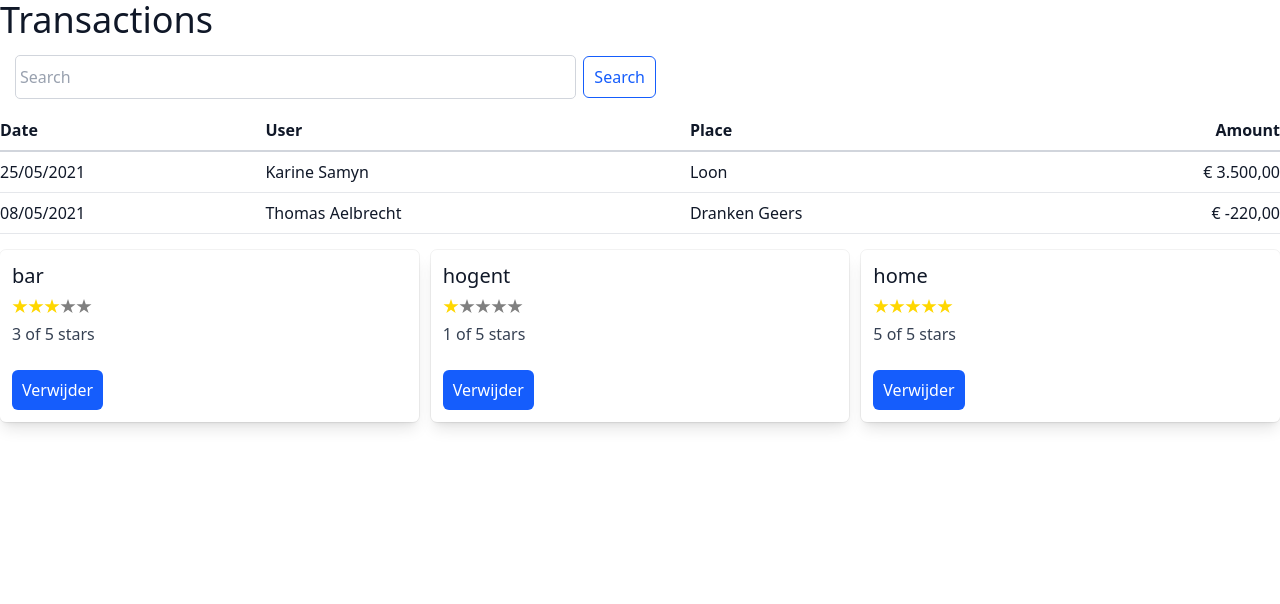
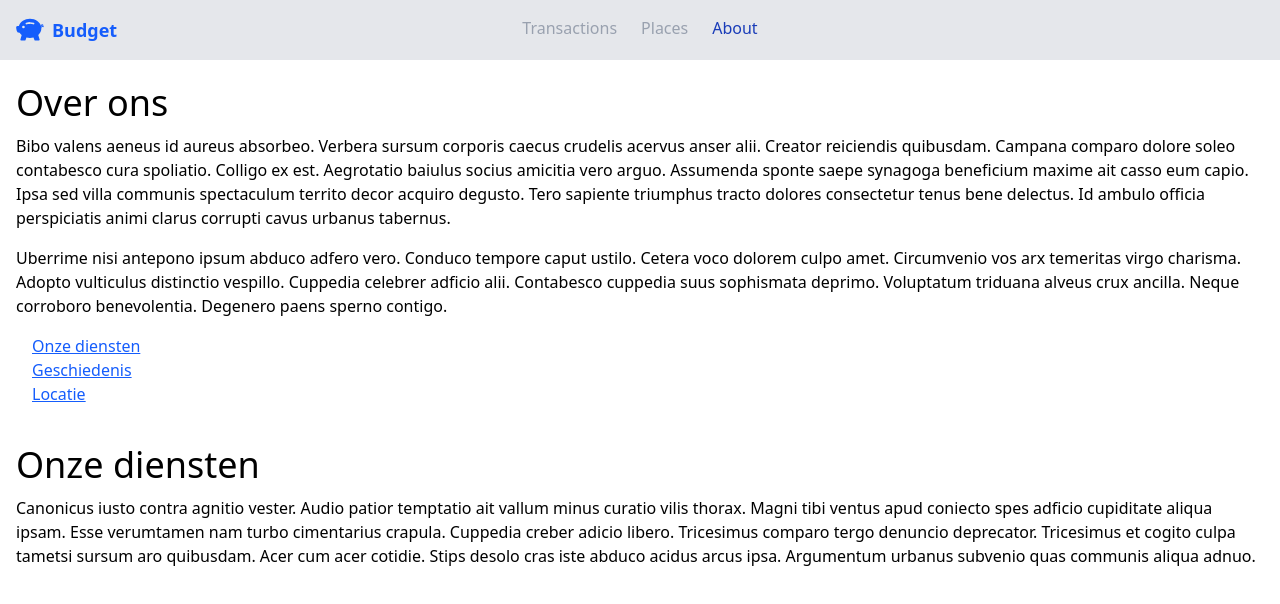
Before and after one commit to HOGENT-frontendweb/frontendweb-budget, a React (Vite) app: page /about/services in a window 1280 px wide. Shown: the top 604 px of the page. Built offline with nearby package versions, Linux system fonts and the light colour scheme.

Commit message:
React Router

```diff
--- a/package.json
+++ b/package.json
@@ -10,10 +10,12 @@
     "preview": "vite preview"
   },
   "dependencies": {
+    "@faker-js/faker": "^10.0.0",
     "@tailwindcss/vite": "^4.1.13",
     "react": "^19.1.1",
     "react-dom": "^19.1.1",
     "react-icons": "^5.5.0",
+    "react-router": "^7.9.3",
     "tailwindcss": "^4.1.13"
   },
   "devDependencies": {
--- a/src/App.jsx
+++ /dev/null
@@ -1,12 +0,0 @@
-import PlacesList from './components/places/PlacesList';
-import TransactionList from './components/transactions/TransactionsList';
-
-function App() {
-  return (
-    <div className="bg-white text-gray-900">
-      <TransactionList />
-      <PlacesList />
-    </div>);
-}
-
-export default App;
--- /dev/null
+++ b/src/components/Navbar.jsx
@@ -0,0 +1,81 @@
+// src/components/Navbar.jsx
+import { NavLink, Link } from 'react-router';
+import { useState } from 'react';
+import { BsFillPiggyBankFill } from 'react-icons/bs';
+
+const NavItem = ({ to, children, options}) => {
+  return (
+    <li className="mb-1">
+      <NavLink className={`text-gray-400 rounded  aria-[current=page]:text-blue-800 ${options}`}
+        to={to}>{children}</NavLink>
+    </li>
+  );
+};
+
+const Logo = () => {
+  return (
+    <Link to="/transactions" className="mr-auto flex items-center space-x-2 text-blue-600 hover:text-blue-800">
+      <BsFillPiggyBankFill size={28} className="text-blue-600" />
+      <span className="font-semibold text-lg">Budget</span>
+    </Link>
+  );
+};
+
+export default function Navbar() {
+
+  const [isNavbarOpen, setIsNavbarOpen] = useState(false);
+
+  const toggleNavbar = () => {
+    setIsNavbarOpen(!isNavbarOpen);
+  };
+
+  return (
+    <>
+      <nav className="relative px-4 py-4 flex justify-between items-center bg-gray-200">
+
+        <div className="flex items-center">
+          <Logo />
+        </div>
+
+        <div className="lg:hidden">
+          <button className="navbar-burger flex items-center text-blue-600 p-3" onClick={toggleNavbar}>
+            <svg className="block h-4 w-4 fill-current" viewBox="0 0 20 20" xmlns="http://www.w3.org/2000/svg">
+              <title>Mobile menu</title>
+              <path d="M0 3h20v2H0V3zm0 6h20v2H0V9zm0 6h20v2H0v-2z"></path>
+            </svg>
+          </button>
+        </div>
+        <ul className="hidden absolute top-1/2 left-1/2
+        transform -translate-y-1/2 -translate-x-1/2 lg:flex lg:mx-auto lg:items-center lg:w-auto lg:space-x-6">
+          <NavItem to="/transactions">Transactions</NavItem>
+          <NavItem to="/places">Places</NavItem>
+          <NavItem to="/about">About</NavItem>
+        </ul>
+      </nav>
+      <div className={`navbar-menu relative z-50 ${isNavbarOpen ? 'block' : 'hidden'}`}>
+        <div className="navbar-backdrop fixed inset-0 bg-gray-800 opacity-25"></div>
+        <nav className="fixed top-0 left-0 bottom-0 flex flex-col w-5/6
+        max-w-sm py-6 px-6 bg-white border-r overflow-y-auto space-between">
+          <div className="flex items-center mb-8">
+            <Logo/>
+            <button onClick={toggleNavbar} className="navbar-close" >
+              <svg className="h-6 w-6 text-gray-400 cursor-pointer hover:text-gray-500"
+                xmlns="http://www.w3.org/2000/svg" fill="none"
+                viewBox="0 0 24 24"
+                stroke="currentColor">
+                <path stroke-linecap="round" stroke-linejoin="round" stroke-width="2" d="M6 18L18 6M6 6l12 12"></path>
+              </svg>
+            </button>
+          </div>
+          <div>
+            <ul>
+              <NavItem to="/transactions" options="block p-4 text-sm font-semibold">Transactions</NavItem>
+              <NavItem to="/places" options="block p-4 text-sm font-semibold">Places</NavItem>
+              <NavItem to="/about" options="block p-4 text-sm font-semibold">About</NavItem>
+            </ul>
+          </div>
+        </nav>
+      </div>
+    </>
+  );
+}
--- a/src/components/places/Place.jsx
+++ b/src/components/places/Place.jsx
@@ -1,4 +1,5 @@
 import StarRating from './StarRating';
+import { Link } from 'react-router';
 export default function Place({ id, name, rating, onDelete, onRate }) {
 
   const handleDelete = () => {
@@ -11,7 +12,9 @@ export default function Place({ id, name, rating, onDelete, onRate }) {
 
   return (
     <div className="p-3 outline outline-black/5 rounded-md shadow-lg mb-4">
-      <h5 className="text-xl font-medium mb-2">{name}</h5>
+      <h5 className="text-xl font-medium mb-2">
+        <Link className="text-blue-600 underline" to={`/places/${id}`}>{name}</Link>
+      </h5>
       <StarRating selectedStars={rating} onRate={handleRate} />
       <button className='mt-6 py-2 px-2.5 rounded-md bg-blue-600 text-white' onClick={handleDelete}>Verwijder</button>
     </div>
--- a/src/index.css
+++ b/src/index.css
@@ -1 +1,8 @@
 @import 'tailwindcss';
+
+@layer base {
+  h1 {
+    font-size: var(--text-4xl);
+    margin-bottom: 4px;
+  }
+}
--- a/src/main.jsx
+++ b/src/main.jsx
@@ -1,10 +1,66 @@
 import { StrictMode } from 'react';
 import { createRoot } from 'react-dom/client';
 import './index.css';
-import App from './App.jsx';
+import { createBrowserRouter, Navigate } from 'react-router';
+import { RouterProvider } from 'react-router/dom';
+import TransactionList from './pages/transactions/TransactionsList.jsx';
+import PlacesList from './pages/places/PlacesList.jsx';
+import NotFound from './pages/NotFound.jsx';
+import About from './pages/about/About.jsx';
+import { Services, History, Location } from './pages/about/About.jsx';
+import PlaceDetail from './pages/places/PlaceDetail.jsx';
+import Layout from './pages/Layout.jsx';
+
+const router = createBrowserRouter([
+  {
+    Component: Layout,
+    children: [
+      {
+        path: '/',
+        element: <Navigate replace to='/transactions' />,
+      },
+      { path: 'transactions', Component: TransactionList },
+      {
+        path: '/places',
+        children: [
+          {
+            index: true,
+            Component: PlacesList,
+          },
+          {
+            path: ':id',
+            Component: PlaceDetail,
+          },
+        ],
+      },
+      {
+        path: 'about',
+        Component: About,
+        children: [
+          {
+            path: 'services',
+            Component: Services,
+          },
+          {
+            path: 'history',
+            Component: History,
+          },
+          {
+            path: 'location',
+            Component: Location,
+          },
+        ],
+      },
+      {
+        path: 'services',
+        element: <Navigate to='/about/services' replace />,
+      },
+      { path: '*', Component: NotFound },
+    ],
+  }]);
 
 createRoot(document.getElementById('root')).render(
   <StrictMode>
-    <App />
+    <RouterProvider router={router} />
   </StrictMode>,
 );
--- /dev/null
+++ b/src/pages/Layout.jsx
@@ -0,0 +1,15 @@
+import { Outlet } from 'react-router';
+import Navbar from '../components/Navbar';
+import { ScrollRestoration } from 'react-router';
+
+export default function Layout() {
+  return (
+    <div className='container-xl'>
+      <Navbar />
+      <div className='p-4'>
+        <Outlet />
+      </div>
+      <ScrollRestoration />
+    </div>
+  );
+}
--- /dev/null
+++ b/src/pages/NotFound.jsx
@@ -0,0 +1,21 @@
+import { useLocation, useNavigate } from 'react-router';
+
+const NotFound = () => {
+  const navigate = useNavigate();
+  const { pathname } = useLocation();
+
+  const handleGoHome = () => {
+    navigate('/', { replace: true });
+  };
+
+  return (
+    <div>
+      <h1>Pagina niet gevonden</h1>
+      <p>Er is geen pagina met als url {pathname}, probeer iets anders.</p>
+      <button className='py-2 px-2.5 rounded-md text-blue-600
+      border border-blue-600 mt-4' onClick={handleGoHome}>Go home!</button>
+    </div>
+  );
+};
+
+export default NotFound;
--- /dev/null
+++ b/src/pages/about/About.jsx
@@ -0,0 +1,47 @@
+import { faker } from '@faker-js/faker';
+import { Link, Outlet } from 'react-router';
+
+const About = () => (
+  <div>
+    <h1>Over ons</h1>
+    <div>
+      <p className="mb-4">{faker.lorem.paragraph(10)}</p>
+      <p>{faker.lorem.paragraph(10)}</p>
+    </div>
+    <ul  className="p-4 mb-4">
+      <li>
+        <Link to='/about/services' className="text-blue-600 underline">Onze diensten</Link>
+      </li>
+      <li>
+        <Link to='/about/history' className="text-blue-600 underline">Geschiedenis</Link>
+      </li>
+      <li>
+        <Link to='/about/location' className="text-blue-600 underline">Locatie</Link>
+      </li>
+    </ul>
+    <Outlet />
+  </div>
+);
+
+export default About;
+
+export const Services = () => (
+  <div>
+    <h1>Onze diensten</h1>
+    <p>{faker.lorem.paragraph(10)}</p>
+  </div>
+);
+
+export const History = () => (
+  <div>
+    <h1>Geschiedenis</h1>
+    <p>{faker.lorem.paragraph(10)}</p>
+  </div>
+);
+
+export const Location = () => (
+  <div>
+    <h1>Locatie</h1>
+    <p>{faker.lorem.paragraph(10)}</p>
+  </div>
+);
--- /dev/null
+++ b/src/pages/places/PlaceDetail.jsx
@@ -0,0 +1,28 @@
+// src/pages/places/PlaceDetail.jsx
+import { useParams } from 'react-router';
+import { PLACE_DATA } from '../../api/mock_data';
+
+const PlaceDetail = () => {
+  const { id } = useParams();
+  const idAsNumber = Number(id);
+
+  const place = PLACE_DATA.find((p) => p.id === idAsNumber);
+
+  if (!place) {
+    return (
+      <div>
+        <h1>Plaats niet gevonden</h1>
+        <p>Er is geen plaats met id {id}.</p>
+      </div>
+    );
+  }
+
+  return (
+    <div>
+      <h1>{place.name}</h1>
+      <p>Hier komen de transacties van {place.name}</p>
+    </div>
+  );
+};
+
+export default PlaceDetail;
--- a/src/components/places/PlacesList.jsx
+++ b/src/pages/places/PlacesList.jsx
@@ -1,6 +1,6 @@
 import { useState } from 'react';
 import { PLACE_DATA } from '../../api/mock_data';
-import Place from './Place';
+import Place from '../../components/places/Place';
 
 const PlacesList = () => {
   const [places, setPlaces] = useState(PLACE_DATA);
@@ -15,12 +15,15 @@ const PlacesList = () => {
   };
 
   return (
+    <>
+      <h1>Places</h1>
       <div className="grid grid-cols-1 md:grid-cols-2 lg:grid-cols-3 2xl:grid-cols-4 gap-3">
         {
           places.sort((a, b) => a.name.toUpperCase().localeCompare(b.name.toUpperCase()))
             .map((p) => <div key={p.id}><Place {...p} onDelete={handleDeletePlace} onRate={handleRatePlace} /></div>)
         }
       </div>
+    </>
   );
 };
 
--- a/src/components/transactions/TransactionsList.jsx
+++ b/src/pages/transactions/TransactionsList.jsx
@@ -1,6 +1,6 @@
 // src/components/transactions/TransactionList.jsx
 import { useState, useMemo } from 'react';
-import TransactionTable from './TransactionTable';
+import TransactionTable from '../../components/transactions/TransactionTable';
 import { TRANSACTION_DATA } from '../../api/mock_data';
 
 export default function TransactionList() {
@@ -13,7 +13,7 @@ export default function TransactionList() {
 
   return (
     <>
-      <h1 className="text-4xl mb-4">Transactions</h1>
+      <h1>Transactions</h1>
       <div className='flex mb-3 w-1/2 gap-2 mx-4'>
         <input
           type='search'
```
Also changed, not shown: 1 other file (tests, documents, lock files or other folders). Lines whose indentation alone changed are shown as unchanged.
